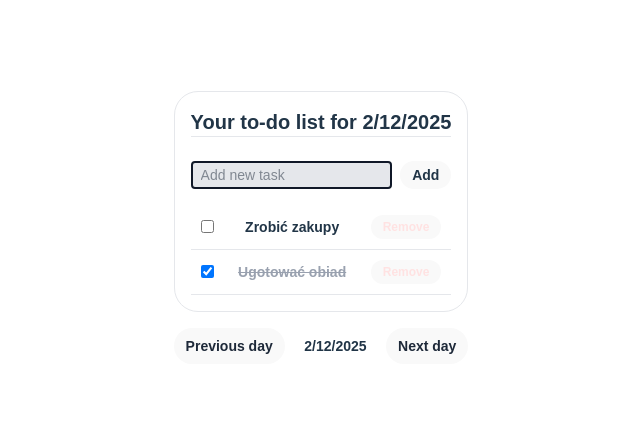
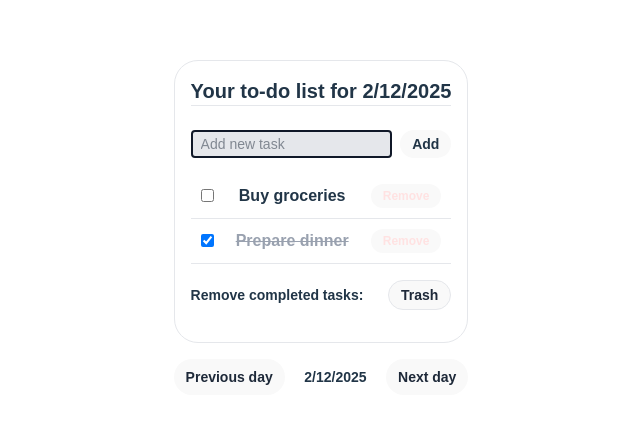
Before and after one commit to donczju-kraj/vue-daily-tracker, a Vue app: page / in a window 1280 px wide. Shown: the part 173-596 px from the top of the page, without its empty margins (319-959 px from the left). Built offline with nearby package versions, Linux system fonts and the light colour scheme.

Commit message:
Removed hello world, added possibility to remove done tasks

```diff
--- a/src/components/HelloWorld.vue
+++ /dev/null
@@ -1,42 +0,0 @@
-<script setup lang="ts">
-import { ref } from 'vue'
-
-defineProps<{ msg: string }>()
-
-const count = ref(0)
-</script>
-
-<template>
-  <h1>{{ msg }}</h1>
-
-  <div class="card">
-    <button type="button" @click="count++">count is {{ count }}</button>
-    <p>
-      Edit
-      <code>components/HelloWorld.vue</code> to test HMR
-    </p>
-  </div>
-
-  <p>
-    Check out
-    <a href="https://vuejs.org/guide/quick-start.html#local" target="_blank"
-      >create-vue</a
-    >, the official Vue + Vite starter
-  </p>
-  <p>
-    Learn more about IDE Support for Vue in the
-    <a
-      href="https://vuejs.org/guide/scaling-up/tooling.html#ide-support"
-      target="_blank"
-      >Vue Docs Scaling up Guide</a
-    >.
-  </p>
-  <p class="read-the-docs">Click on the Vite and Vue logos to learn more</p>
-  <p class="text-2xl text-red-500">THIS IS MY TEXT</p>
-</template>
-
-<style scoped>
-.read-the-docs {
-  color: #888;
-}
-</style>
--- a/src/components/Task.vue
+++ b/src/components/Task.vue
@@ -1,7 +1,8 @@
 <template>
   <div class="flex items-center justify-between space-x-4 p-2.5 border-b border-gray-200">
     <input type="checkbox" v-model="task.completed">
-    <span class="font-semibold text-sm" :class="{ 'line-through text-gray-400': task.completed }">{{ task.title }}</span>
+    <span class="font-semibold text-smf" :class="{ 'line-through text-gray-400': task.completed }">{{ task.title
+      }}</span>
     <button
       class="font-semibold bg-red-800 px-3 py-1 rounded-full text-xs text-red-100 transition ease-in-out delay-150 duratoin-300 hover:scale-105"
       @click="removeTask">Remove</button>
@@ -32,6 +33,7 @@ const removeTask = () => {
 }
 </script>
 
+
 <style scoped>
 /* Dodaj style dla komponentu Task */
 </style>
--- a/src/components/TodoList.vue
+++ b/src/components/TodoList.vue
@@ -4,9 +4,15 @@
     <NewTask @task-added="addTask" />
     <ul>
       <li v-for="task in tasks" :key="task.id">
-        <Task :task="task" @task-updated="updateTask" @task-removed="removeTask"/>
+        <Task :task="task" @task-updated="updateTask" @task-removed="removeTask" />
       </li>
     </ul>
+    <div class="my-4 flex space-x-2 items-center justify-between">
+      <p class="font-semibold text-sm">Remove completed tasks:</p>
+      <button
+        class="px-3 py-1 font-semibold text-sm bg-gray-400 text-gray-800 border border-gray-200 rounded-full transition delay-150 duration-300 ease-in-out hover:scale-105"
+        @click="removeCompletedTasks">Trash</button>
+    </div>
   </div>
 </template>
 
@@ -19,13 +25,19 @@ const props = defineProps<{
   day: string;
 }>();
 
+interface Task {
+  id: number,
+  title: string,
+  completed: boolean,
+}
+
 const tasks = ref([
-  { id: 1, title: 'Zrobić zakupy', completed: false },
-  { id: 2, title: 'Ugotować obiad', completed: true }
+  { id: 1, title: 'Buy groceries', completed: false },
+  { id: 2, title: 'Prepare dinner', completed: true }
 ]);
 
 
-const addTask = (newTask) => {
+const addTask = (newTask: string) => {
   if (newTask.trim() !== '') {
     tasks.value.push({
       id: Date.now(),
@@ -35,18 +47,22 @@ const addTask = (newTask) => {
   }
 };
 
-const updateTask = (updatedTask) => {
+const updateTask = (updatedTask: Task) => {
   const index = tasks.value.findIndex(task => task.id === updatedTask.id);
   if (index !== -1) {
     tasks.value.splice(index, 1, updatedTask);
   }
 };
 
-const removeTask = (taskId) => {
+const removeTask = (taskId: number) => {
   const index = tasks.value.findIndex(task => task.id === taskId);
   if (index !== -1) {
     tasks.value.splice(index, 1)
   };
+}
+
+const removeCompletedTasks = () => {
+  tasks.value = tasks.value.filter(task => !task.completed);
 }
 </script>
 
```
